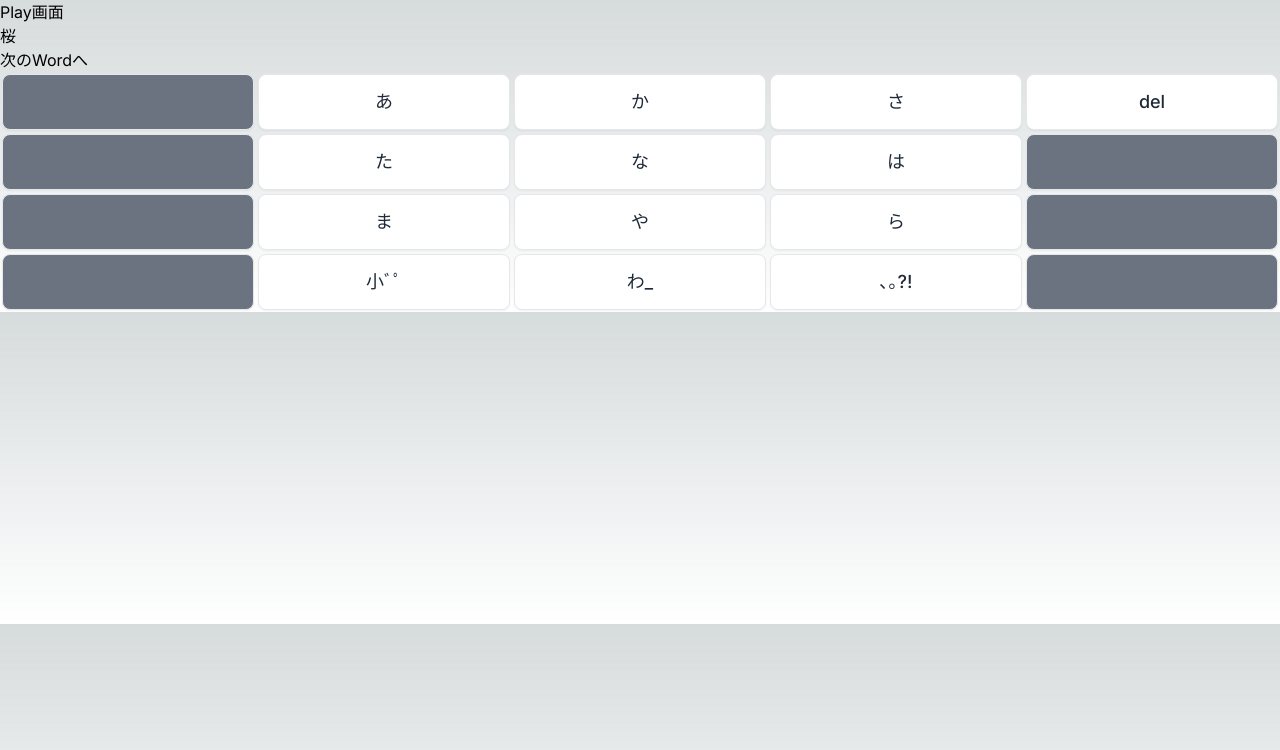
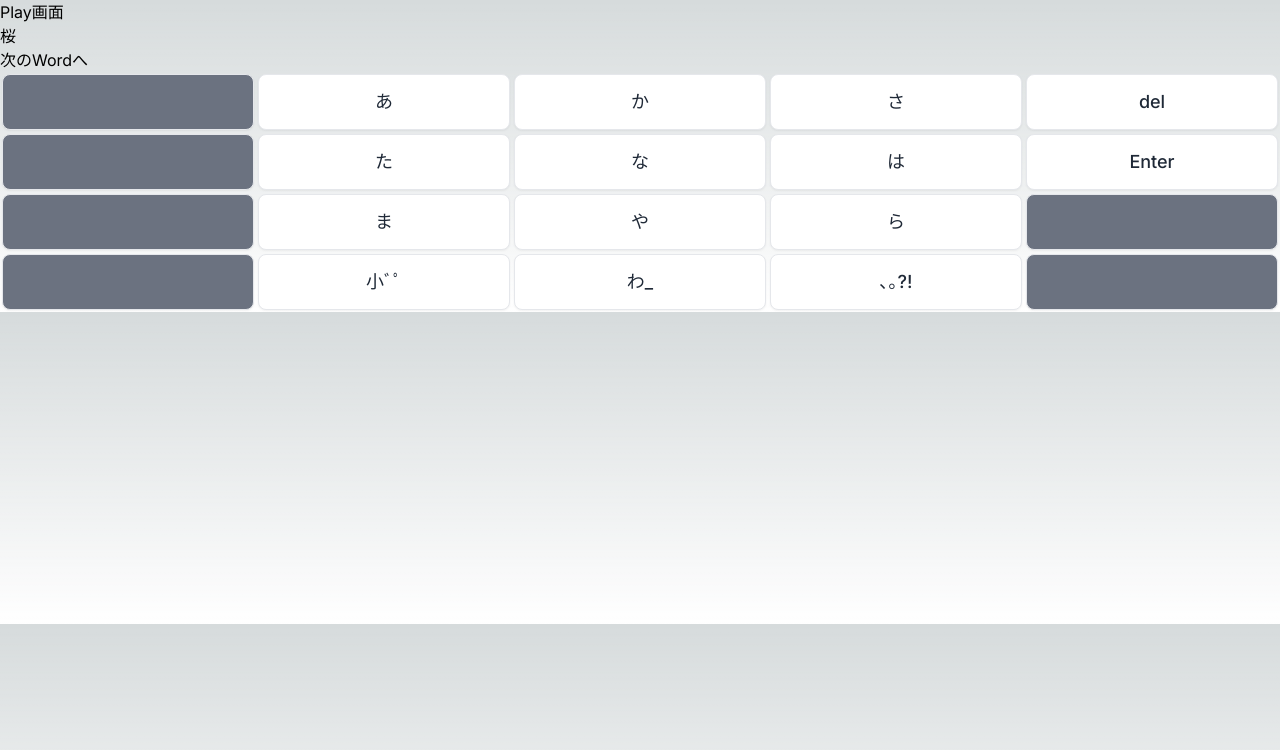
Before and after one commit to TCU-DC/FlickGameFront, a Next.js app: page /play in a window 1280 px wide. Shown: the top 750 px of the page. Built offline with nearby package versions, Linux system fonts and the light colour scheme.

Commit message:
feat: KeyBoardにEnterKeyを導入した

```diff
--- a/components/flick/FlickKeyboard.tsx
+++ b/components/flick/FlickKeyboard.tsx
@@ -118,7 +118,8 @@ const KeyButton: React.FC<{
 const FlickKeyboard: React.FC<{
   userInput: string;
   handleSetUserInput: Function;
-}> = ({ userInput, handleSetUserInput }) => {
+  onClickEnter: () => void;
+}> = ({ userInput, handleSetUserInput, onClickEnter }) => {
   const keys: string[] = Object.keys(flickHiraganaKeyData);
   const handleKeyInput = (input: string): void => {
     handleSetUserInput(`${userInput}${input}`);
@@ -174,7 +175,7 @@ const FlickKeyboard: React.FC<{
         <HiraganaKeyButton kana={keys[5]} handleKeyInput={handleKeyInput}>
           {keys[5]}
         </HiraganaKeyButton>
-        <KeyButton isDisabled={true} />
+        <KeyButton onClick={onClickEnter}>Enter</KeyButton>
       </div>
       <div className="flex">
         <KeyButton isDisabled={true} />
```
